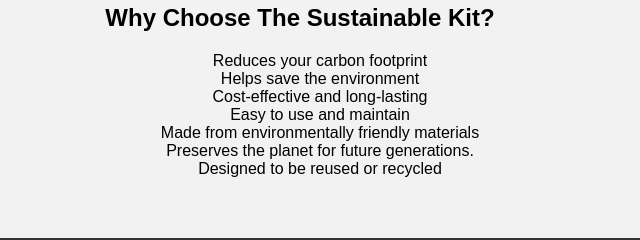
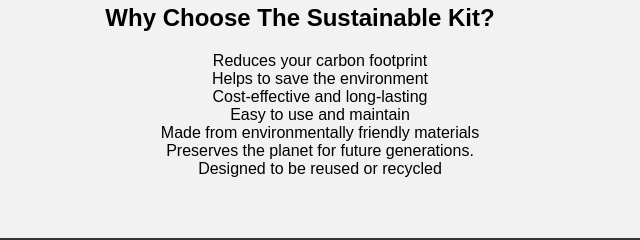
Before and after one commit to siddhesh3607/Sustainable-Kit, a plain HTML site: page Index.html in a window 1280 px wide. Shown: the part 1288-1528 px from the top of the page, 340-980 px from the left. Drawn offline with Linux system fonts and the light colour scheme.

Commit message:
index.html

```diff
--- a/Index.html
+++ b/Index.html
@@ -22,7 +22,7 @@
       <h2>Why Choose The Sustainable Kit?</h2>
       <ul>
         <li>Reduces your carbon footprint</li>
-        <li>Helps save the environment</li>
+        <li>Helps to save the environment</li>
         <li>Cost-effective and long-lasting</li>
         <li>Easy to use and maintain </li>
         <li>Made from environmentally friendly materials</li>
```
